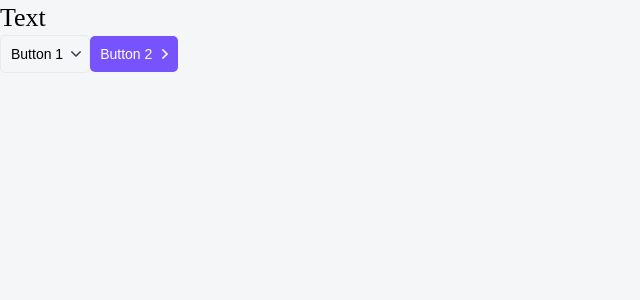
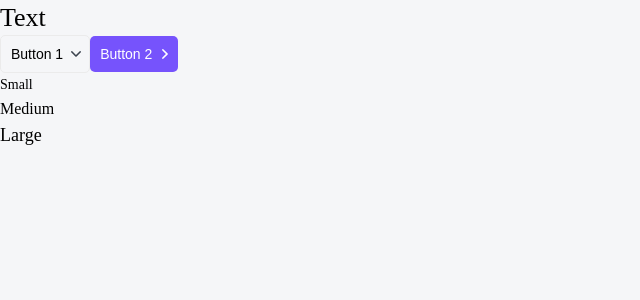
Before and after one commit to AlexanderBitagirov/NestJS-TypeScript, a Next.js app: page / in a window 1280 px wide. Shown: the top 300 px of the page, without its empty margins (0-640 px from the left). Built offline with nearby package versions, Linux system fonts and the light colour scheme.

Commit message:
Created Ptag components

```diff
--- /dev/null
+++ b/components/Ptag/Ptag.module.css
@@ -0,0 +1,18 @@
+.p {
+    margin: 0;
+}
+
+.s {
+    font-size: 14px;
+    line-height: 24px;
+}
+
+.m {
+    font-size: 16px;
+    line-height: 24px;
+}
+
+.l {
+    font-size: 18px;
+    line-height: 29px;
+}
--- /dev/null
+++ b/components/Ptag/Ptag.props.ts
@@ -0,0 +1,6 @@
+import { DetailedHTMLProps, HtmlHTMLAttributes, ReactNode } from "react";
+
+export interface PtagProps extends DetailedHTMLProps<HtmlHTMLAttributes<HTMLParagraphElement>,HTMLParagraphElement> {
+    size?: 's' | 'm' | 'l';
+    children: ReactNode;
+}
--- /dev/null
+++ b/components/Ptag/Ptag.tsx
@@ -0,0 +1,17 @@
+import { PtagProps } from "./Ptag.props";
+import styles from "./Ptag.module.css";
+import cn from "classnames";
+
+export const Ptag = ({size = 'm' , children, className, ...props}: PtagProps):JSX.Element => {
+    return(
+        <p className={cn(styles.p, className, {
+            [styles.s]: size === "s",
+            [styles.m]: size === "m",
+            [styles.l]: size === "l"
+
+        })} {...props}
+        >
+            {children}
+        </p>
+    );
+};
--- a/components/index.tsx
+++ b/components/index.tsx
@@ -1,2 +1,3 @@
 export * from './Htag/Htag';
 export * from './Button/Button';
+export * from './Ptag/Ptag';
--- a/pages/index.tsx
+++ b/pages/index.tsx
@@ -1,5 +1,5 @@
 import type { NextPage } from 'next';
-import { Button, Htag } from '../components';
+import { Button, Htag, Ptag } from '../components';
 
 
 const Home: NextPage = () => {
@@ -8,6 +8,9 @@
       <Htag tag="h1">Text</Htag>
       <Button appearance='ghost' arrow='down'> Button 1</Button>
       <Button appearance='primary' arrow='right'> Button 2</Button>
+      <Ptag size='s'>Small</Ptag>
+      <Ptag size='m'>Medium</Ptag>
+      <Ptag size='l'>Large</Ptag>
     </>
   );
 };
```
